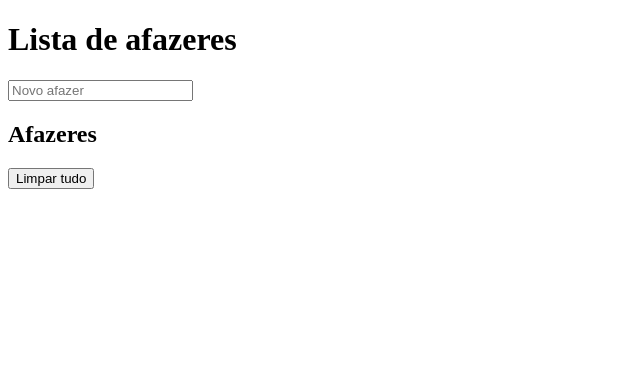
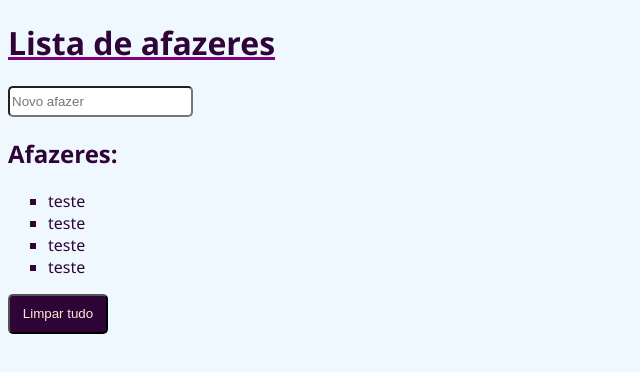
Before and after one commit to SouaJenni/todo-list, a plain HTML site: page html-css/index.html in a window 1280 px wide. Shown: the whole page, without its empty margins (0-640 px from the left). Drawn offline with Linux system fonts and the light colour scheme.

Commit message:
adicionando um css simples

```diff
--- a/html-css/index.html
+++ b/html-css/index.html
@@ -3,6 +3,7 @@
 <head>
     <meta charset="UTF-8">
     <meta name="viewport" content="width=device-width, initial-scale=1.0">
+    <link rel="stylesheet" href="style.css">
     <title>Afazeres</title>
 </head>
 <body>
@@ -12,9 +13,13 @@
         <input type="text" id="afazeres" placeholder="Novo afazer">
     </form>
 
-    <h2 id="subtitulo">Afazeres</h2>
+    <h2 id="subtitulo">Afazeres:</h2>
 
     <ul id="listaDeAfazeres">
+        <li>teste</li>
+        <li>teste</li>
+        <li>teste</li>
+        <li>teste</li>
     </ul>
 
     <button id="limpar">Limpar tudo</button>
--- /dev/null
+++ b/html-css/style.css
@@ -0,0 +1,31 @@
+body{
+    background-color: aliceblue;
+    font-family:'Segoe UI', Tahoma, Geneva, Verdana, sans-serif
+}
+
+#titulo{
+    text-decoration: underline purple;
+    color: rgb(46, 5, 54);
+}
+
+#afazeres{
+    border-radius: 5px;
+    height: 25px;
+}
+
+#subtitulo{
+    color: rgb(46, 5, 54);
+}
+
+#listaDeAfazeres{
+    color: rgb(46, 5, 54);
+    list-style: square;
+}
+
+#limpar{
+    background-color: rgb(46, 5, 54);
+    color: antiquewhite;
+    border-radius: 5px;
+    height: 40px;
+    width: 100px;
+}
```
